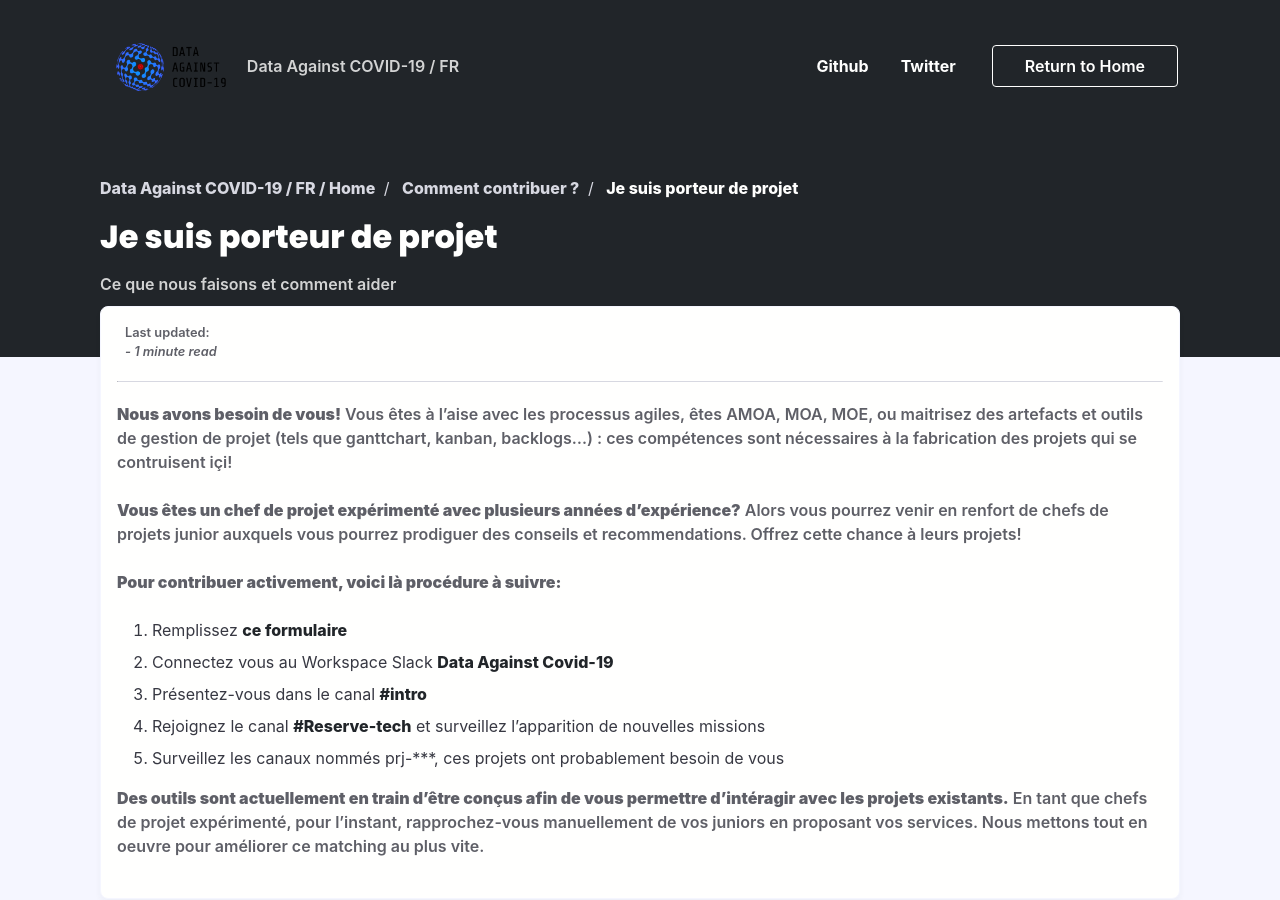
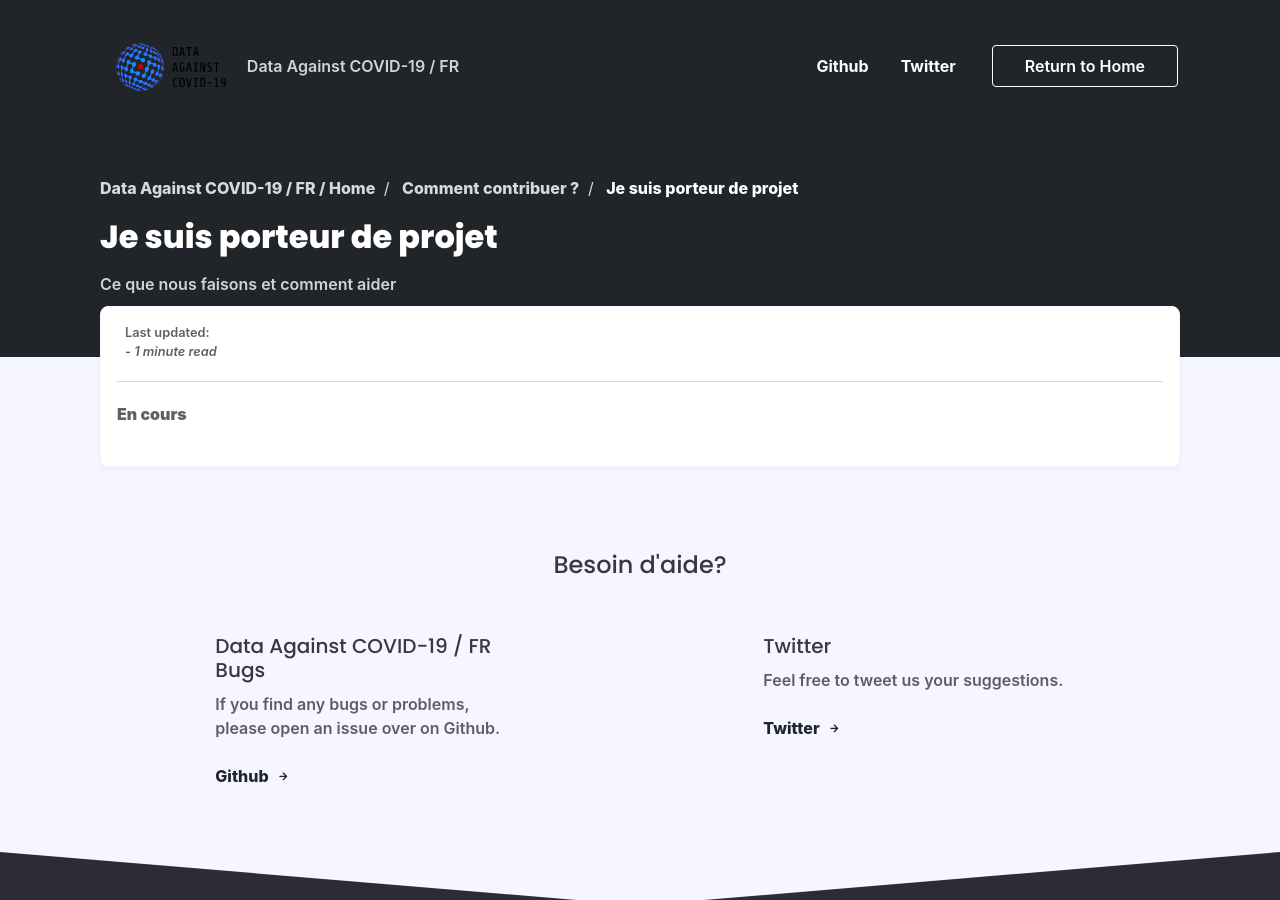
Before and after one commit to opencovid19-fr/opencovid19-fr.github.io, a Jekyll site: the page built from _posts/Comment contribuer/2020-03-15-je-suis-porteur-de-projet.md, in a window 1280 px wide and 900 px high. Built offline with Jekyll 4.4.1, drawn with Linux system fonts in a browser that asks for light colours; nearby versions of some CDN libraries; some web fonts are replaced; comment, search, counter and statistics services are not loaded.

Commit message:
Update 2020-03-15-je-suis-porteur-de-projet.md

```diff
--- a/_posts/Comment contribuer/2020-03-15-je-suis-porteur-de-projet.md
+++ b/_posts/Comment contribuer/2020-03-15-je-suis-porteur-de-projet.md
@@ -8,15 +8,4 @@ short-description: Ce que nous faisons et comment aider
 ---
 
 -----
-**Nous avons besoin de vous!** Vous êtes à l'aise avec les processus agiles, êtes AMOA, MOA, MOE, ou maitrisez des artefacts et outils de gestion de projet (tels que ganttchart, kanban, backlogs...) : ces compétences sont nécessaires à la fabrication des projets qui se contruisent içi!
-
-**Vous êtes un chef de projet expérimenté avec plusieurs années d'expérience?** Alors vous pourrez venir en renfort de chefs de projets junior auxquels vous pourrez prodiguer des conseils et recommendations. Offrez cette chance à leurs projets!
-
-**Pour contribuer activement, voici là procédure à suivre:**
-1. Remplissez [ce formulaire](https://docs.google.com/forms/d/e/1FAIpQLSdiw56eQNGkm5uQt7mlcR32n--J2rwfSgOYpF9eAKThFNv7rA/viewform)
-2. Connectez vous au Workspace Slack [Data Against Covid-19](https://join.slack.com/t/dataagainstcovid-19/shared_invite/zt-cgsplso2-LIvWeRHlf1ZFIrh~SPj~IA)
-4. Présentez-vous dans le canal [#intro](https://app.slack.com/client/TUQTGE7FU/C010DRZCJQL/thread/CV3M7RE8Y-1585336854.107000)
-5. Rejoignez le canal [#Reserve-tech](https://app.slack.com/client/TUQTGE7FU/C0104P6HVQU/thread/CV3M7RE8Y-1585336854.107000) et surveillez l'apparition de nouvelles missions
-6. Surveillez les canaux nommés prj-\*\*\*, ces projets ont probablement besoin de vous
-
-**Des outils sont actuellement en train d'être conçus afin de vous permettre d'intéragir avec les projets existants.** En tant que chefs de projet expérimenté, pour l'instant, rapprochez-vous manuellement de vos juniors en proposant vos services. Nous mettons tout en oeuvre pour améliorer ce matching au plus vite.
+**En cours**
```
